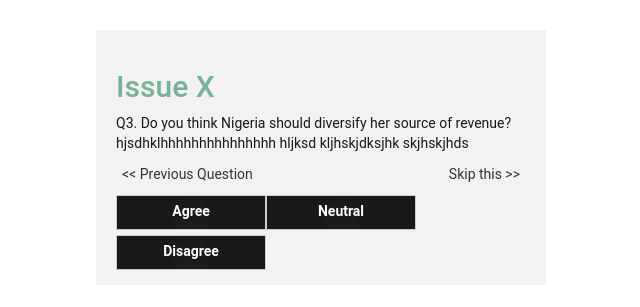
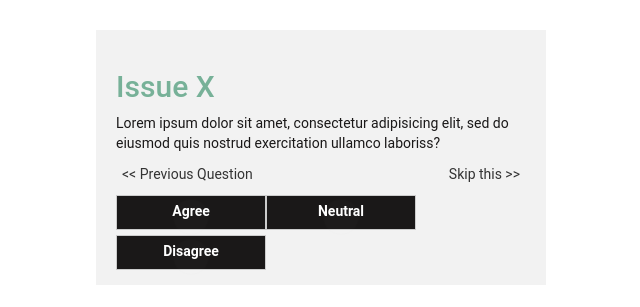
Before and after one commit to team-ace-hng/voting-assistant, a PHP site: page /questions-page.php in a window 1280 px wide. Shown: the part 72-379 px from the top of the page, without its empty margins (319-959 px from the left). Run offline with PHP 8.4, Linux system fonts and the light colour scheme.

Commit message:
update questions.php

```diff
--- a/questions-page.php
+++ b/questions-page.php
@@ -5,7 +5,8 @@
 <div class="question-container">
         <!-- question section -->
     <h2 class="policy-topic">Issue X</h2>
-    <p class="question">Q3. Do you think Nigeria should diversify her source of revenue?hjsdhklhhhhhhhhhhhhhhh hljksd kljhskjdksjhk skjhskjhds</p>
+    <p class="question">Lorem ipsum dolor sit amet, consectetur adipisicing elit, sed do eiusmod
+    quis nostrud exercitation ullamco laboriss?</p>
     <!-- end question -->
     <div class="question-navs">
         <button><< Previous Question</button>
```
